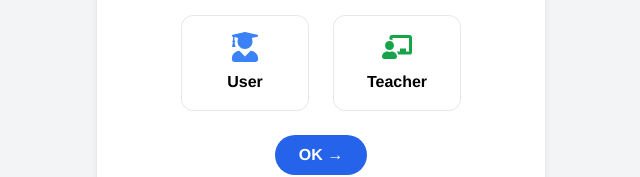
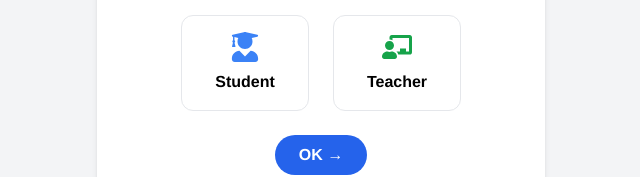
Before and after one commit to hovanhondbs/Project, a React (Create React App) app in the folder client/: page /choose-role in a window 1280 px wide. Shown: the part 386-563 px from the top of the page, without its empty margins (319-959 px from the left). Built offline with nearby package versions, Linux system fonts and the light colour scheme.

Commit message:
text Delete, Student

```diff
--- a/client/src/components/EditRemoveButtons.jsx
+++ b/client/src/components/EditRemoveButtons.jsx
@@ -34,7 +34,7 @@
         onClick={handleDelete}
         className="px-3 py-1 text-sm border border-red-500 text-red-600 rounded hover:bg-red-50"
       >
-        Remove
+        Delete
       </button>
     </div>
   );
--- a/client/src/pages/ChooseRolePage.jsx
+++ b/client/src/pages/ChooseRolePage.jsx
@@ -97,7 +97,7 @@
             onClick={() => setSelectedRole('User')}
           >
             <FaUserGraduate className="text-3xl text-blue-500" />
-            <span className="font-semibold">User</span>
+            <span className="font-semibold">Student</span>
           </button>
 
           <button
```
Also changed, not shown: 6 other files (tests, documents, lock files or other folders).
